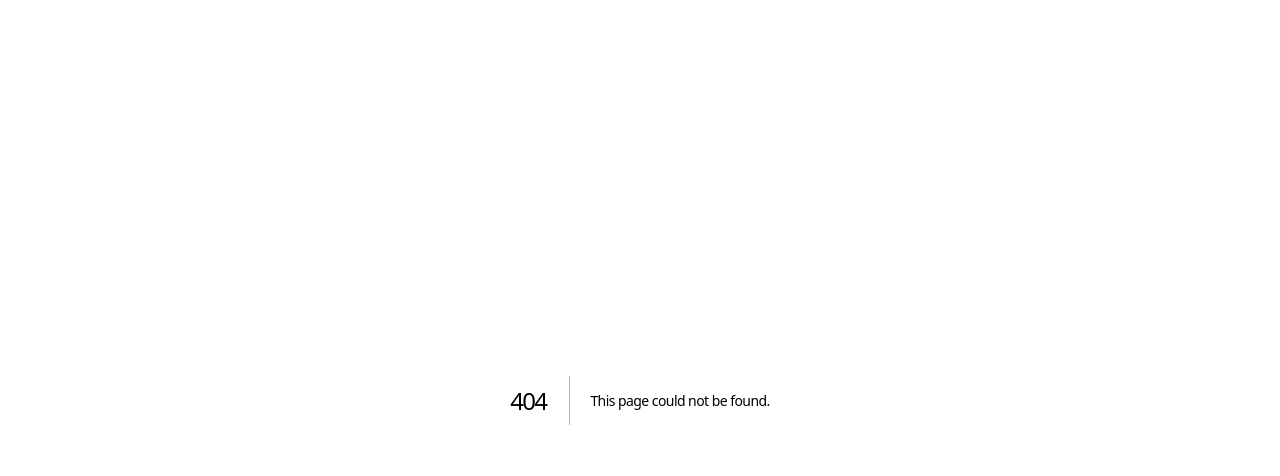
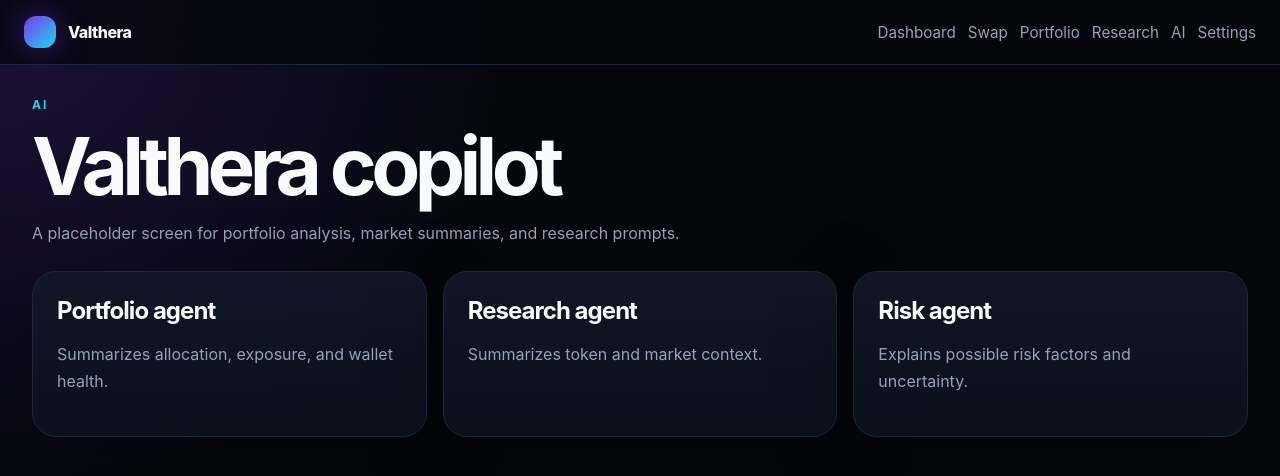
Before and after one commit to ValtheraLabs/web-app, a Next.js app: page /app/ai in a window 1280 px wide. Before the commit this address had no page. Shown: the top 476 px of the page. Built offline with nearby package versions, Linux system fonts and the light colour scheme.

Commit message:
feat: add dynamic app section pages

```diff
--- /dev/null
+++ b/pages/app/[section].tsx
@@ -0,0 +1,74 @@
+import { useRouter } from 'next/router'
+import { FeatureCard } from '@/components/FeatureCard'
+import { Layout } from '@/components/Layout'
+import { PageHeader } from '@/components/PageHeader'
+
+const sections: Record<string, { eyebrow: string; title: string; description: string; cards: Array<{ title: string; description: string }> }> = {
+  swap: {
+    eyebrow: 'Exchange',
+    title: 'Asset terminal',
+    description: 'A placeholder screen for asset selection, quote context, and Valthera AI guidance.',
+    cards: [
+      { title: 'Asset controls', description: 'Input and output controls will be added after wallet setup.' },
+      { title: 'Route context', description: 'Route, fee, and market context will appear here.' },
+      { title: 'AI notes', description: 'Valthera AI will summarize useful context for the user.' }
+    ]
+  },
+  portfolio: {
+    eyebrow: 'Portfolio',
+    title: 'Wallet intelligence',
+    description: 'A placeholder screen for balances, allocation, exposure, and health signals.',
+    cards: [
+      { title: 'Allocation', description: 'Portfolio allocation visualization will be connected to backend data.' },
+      { title: 'Exposure', description: 'Risk and concentration signals will be shown here.' },
+      { title: 'History', description: 'Wallet activity and performance summaries will be added later.' }
+    ]
+  },
+  research: {
+    eyebrow: 'Research',
+    title: 'Token research',
+    description: 'A placeholder screen for token, liquidity, holder, and contract context.',
+    cards: [
+      { title: 'Token profile', description: 'Core token metadata and market data will appear here.' },
+      { title: 'Liquidity view', description: 'Liquidity and volatility context will be added in future tasks.' },
+      { title: 'Risk factors', description: 'Structured warnings and uncertainty notes will appear here.' }
+    ]
+  },
+  ai: {
+    eyebrow: 'AI',
+    title: 'Valthera copilot',
+    description: 'A placeholder screen for portfolio analysis, market summaries, and research prompts.',
+    cards: [
+      { title: 'Portfolio agent', description: 'Summarizes allocation, exposure, and wallet health.' },
+      { title: 'Research agent', description: 'Summarizes token and market context.' },
+      { title: 'Risk agent', description: 'Explains possible risk factors and uncertainty.' }
+    ]
+  },
+  settings: {
+    eyebrow: 'Settings',
+    title: 'User preferences',
+    description: 'A placeholder screen for network, interface, and privacy preferences.',
+    cards: [
+      { title: 'Networks', description: 'Preferred chains and environments will be configured here.' },
+      { title: 'Interface', description: 'Display and terminal preferences will be configured here.' },
+      { title: 'Privacy', description: 'User-side privacy settings will be configured here.' }
+    ]
+  }
+}
+
+export default function AppSectionPage() {
+  const router = useRouter()
+  const sectionKey = String(router.query.section || 'ai')
+  const section = sections[sectionKey] || sections.ai
+
+  return (
+    <Layout>
+      <PageHeader eyebrow={section.eyebrow} title={section.title} description={section.description} />
+      <section className="grid">
+        {section.cards.map((card) => (
+          <FeatureCard key={card.title} title={card.title} description={card.description} />
+        ))}
+      </section>
+    </Layout>
+  )
+}
```
